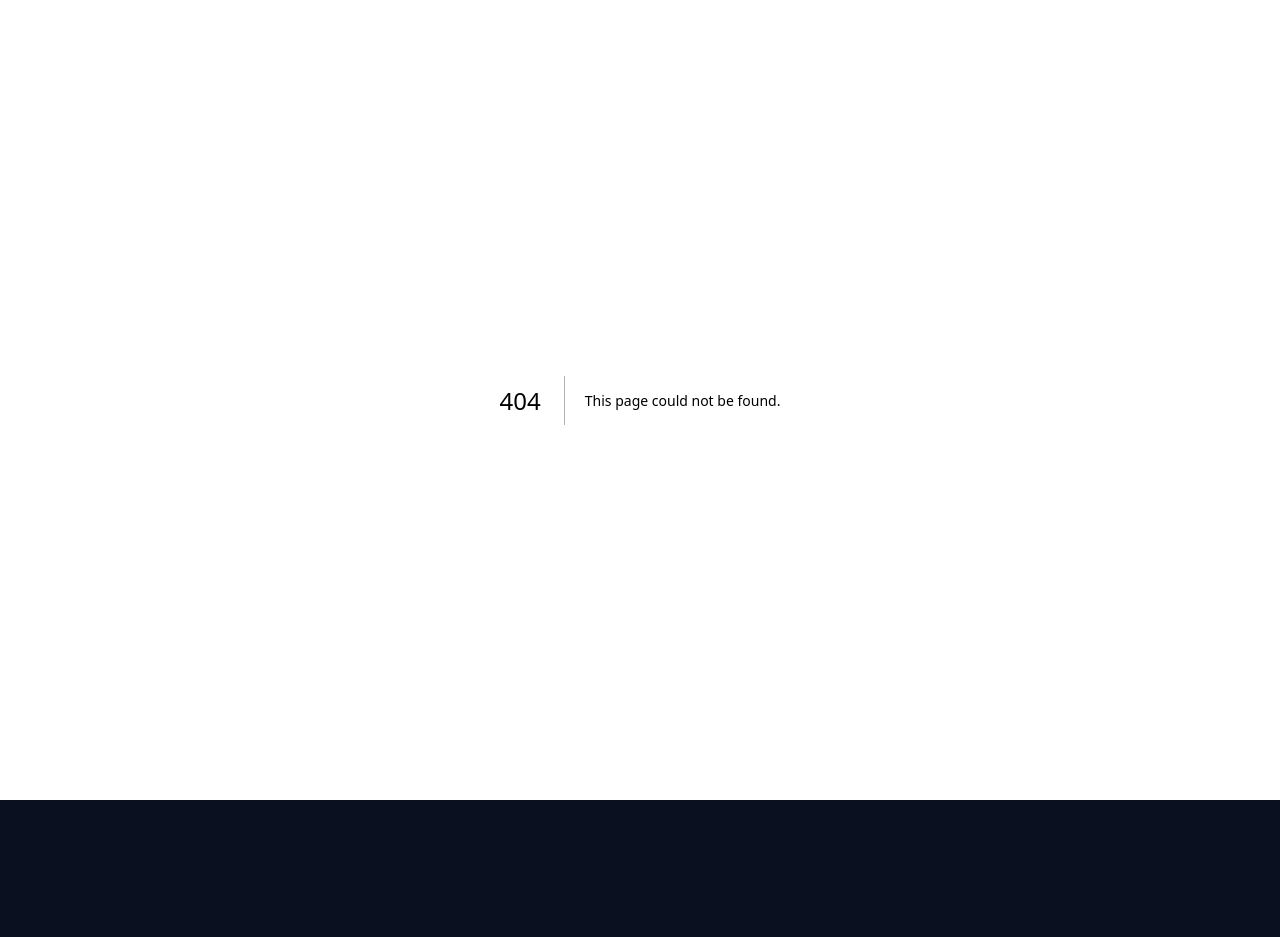
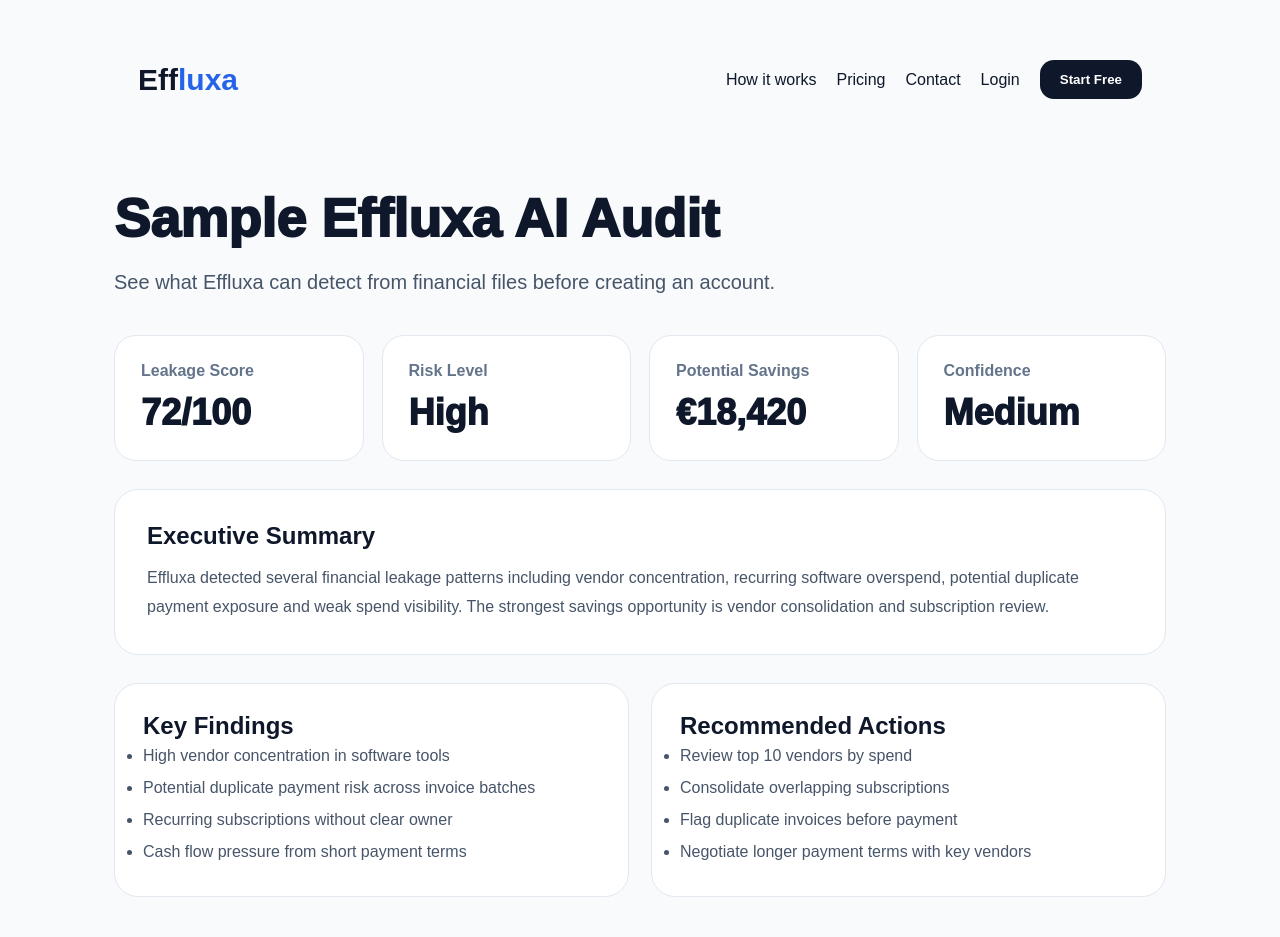
Before and after one commit to boskovasiljevic90/effluxa, a Next.js app: page /sample-audit in a window 1280 px wide. Before the commit this address had no page. Shown: the top 937 px of the page. Before the commit the page ends 800 px from the top, so only its background shows below. Built offline with nearby package versions, Linux system fonts and the light colour scheme.

Commit message:
Add public sample audit page

```diff
--- /dev/null
+++ b/src/app/sample-audit/page.tsx
@@ -0,0 +1,76 @@
+import Link from "next/link";
+import PublicHeader from "@/components/PublicHeader";
+import PublicFooter from "@/components/PublicFooter";
+
+export default function SampleAuditPage() {
+  return (
+    <main style={{ minHeight: "100vh", background: "#f8fafc", color: "#0f172a" }}>
+      <section style={{ maxWidth: "1100px", margin: "0 auto", padding: "32px 24px 90px" }}>
+        <PublicHeader />
+
+        <h1 style={{ fontSize: "54px", marginTop: "60px", fontWeight: 950 }}>
+          Sample Effluxa AI Audit
+        </h1>
+
+        <p style={{ marginTop: "16px", color: "#475569", fontSize: "20px", lineHeight: 1.7 }}>
+          See what Effluxa can detect from financial files before creating an account.
+        </p>
+
+        <div style={{ display: "grid", gridTemplateColumns: "repeat(auto-fit,minmax(240px,1fr))", gap: "18px", marginTop: "36px" }}>
+          {[
+            ["Leakage Score", "72/100"],
+            ["Risk Level", "High"],
+            ["Potential Savings", "€18,420"],
+            ["Confidence", "Medium"],
+          ].map(([label, value]) => (
+            <div key={label} style={{ background: "white", border: "1px solid #e2e8f0", borderRadius: "22px", padding: "26px" }}>
+              <div style={{ color: "#64748b", fontWeight: 800 }}>{label}</div>
+              <div style={{ marginTop: "12px", fontSize: "36px", fontWeight: 950 }}>{value}</div>
+            </div>
+          ))}
+        </div>
+
+        <div style={{ background: "white", border: "1px solid #e2e8f0", borderRadius: "24px", padding: "32px", marginTop: "28px" }}>
+          <h2>Executive Summary</h2>
+          <p style={{ color: "#475569", lineHeight: 1.8, marginTop: "14px" }}>
+            Effluxa detected several financial leakage patterns including vendor concentration,
+            recurring software overspend, potential duplicate payment exposure and weak spend visibility.
+            The strongest savings opportunity is vendor consolidation and subscription review.
+          </p>
+        </div>
+
+        <div style={{ display: "grid", gridTemplateColumns: "repeat(auto-fit,minmax(280px,1fr))", gap: "22px", marginTop: "28px" }}>
+          <div style={{ background: "white", border: "1px solid #e2e8f0", borderRadius: "24px", padding: "28px" }}>
+            <h2>Key Findings</h2>
+            <ul style={{ color: "#475569", lineHeight: 2 }}>
+              <li>High vendor concentration in software tools</li>
+              <li>Potential duplicate payment risk across invoice batches</li>
+              <li>Recurring subscriptions without clear owner</li>
+              <li>Cash flow pressure from short payment terms</li>
+            </ul>
+          </div>
+
+          <div style={{ background: "white", border: "1px solid #e2e8f0", borderRadius: "24px", padding: "28px" }}>
+            <h2>Recommended Actions</h2>
+            <ul style={{ color: "#475569", lineHeight: 2 }}>
+              <li>Review top 10 vendors by spend</li>
+              <li>Consolidate overlapping subscriptions</li>
+              <li>Flag duplicate invoices before payment</li>
+              <li>Negotiate longer payment terms with key vendors</li>
+            </ul>
+          </div>
+        </div>
+
+        <div style={{ marginTop: "42px" }}>
+          <Link href="/signup">
+            <button style={{ height: "62px", padding: "0 34px", borderRadius: "18px", border: "none", background: "#0f172a", color: "white", fontSize: "18px", fontWeight: 950 }}>
+              Start Your Own Free Audit
+            </button>
+          </Link>
+        </div>
+      </section>
+
+      <PublicFooter />
+    </main>
+  );
+}
```
Also changed, not shown: src/app/page.tsx (+16 -0 lines).
